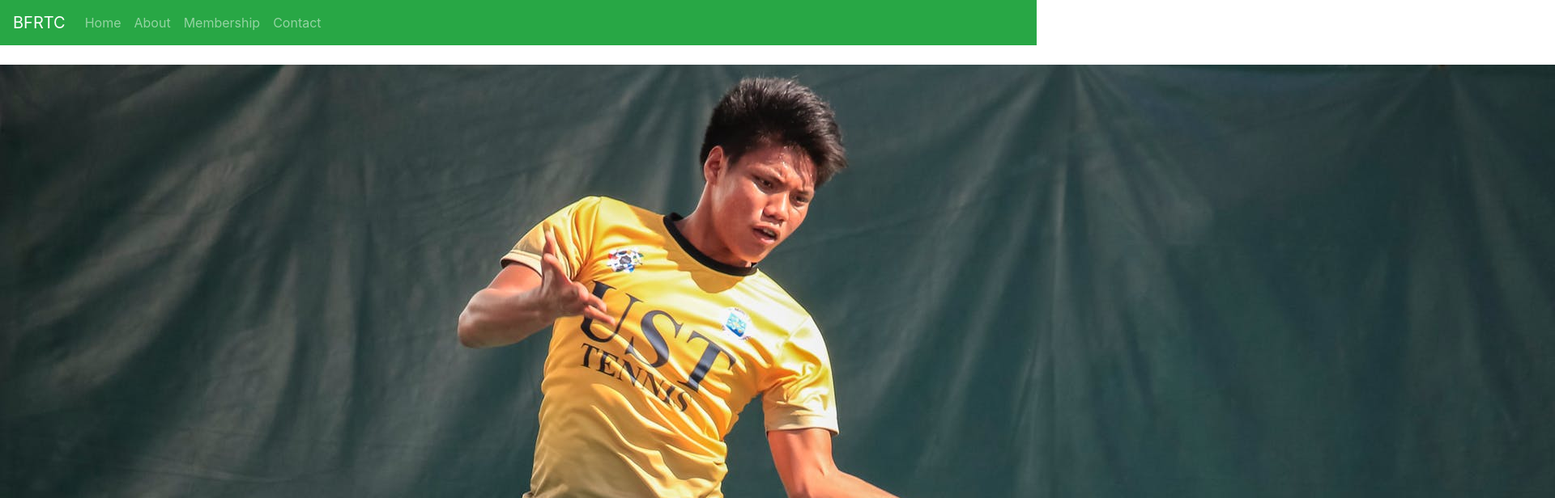
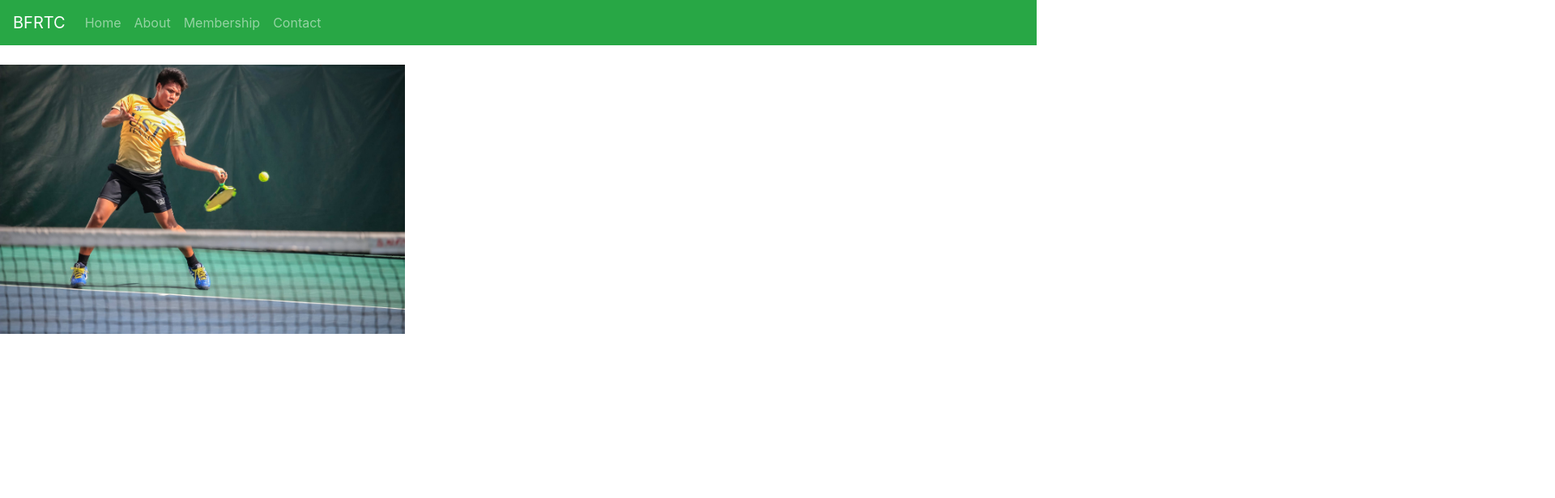
Before and after one commit to lp-cs/bfresorttennisclub, a React (Create React App) app: page / in a window 1280 px wide. Shown: the top 616 px of the page at 81% size, 1920 px wide, since content can reach past the window. Built offline with nearby package versions, Linux system fonts and the light colour scheme.

Commit message:
custom css

```diff
--- a/src/App.js
+++ b/src/App.js
@@ -1,5 +1,6 @@
 import React from 'react';
 import logo from './logo.svg';
+import './Custom.css';
 import './App.css';
 import { BrowserRouter as Router, Route} from "react-router-dom";
 
--- a/src/components/home.component.js
+++ b/src/components/home.component.js
@@ -7,7 +7,7 @@
   render() {
     return (
       <div>
-      	<img src={featured_image} />
+      	<img src={featured_image} className="featured_image" />
       </div>
     )
   }
--- /dev/null
+++ b/src/custom.css
@@ -0,0 +1,3 @@
+.featured_image{
+	max-width: 500px;
+}
```
